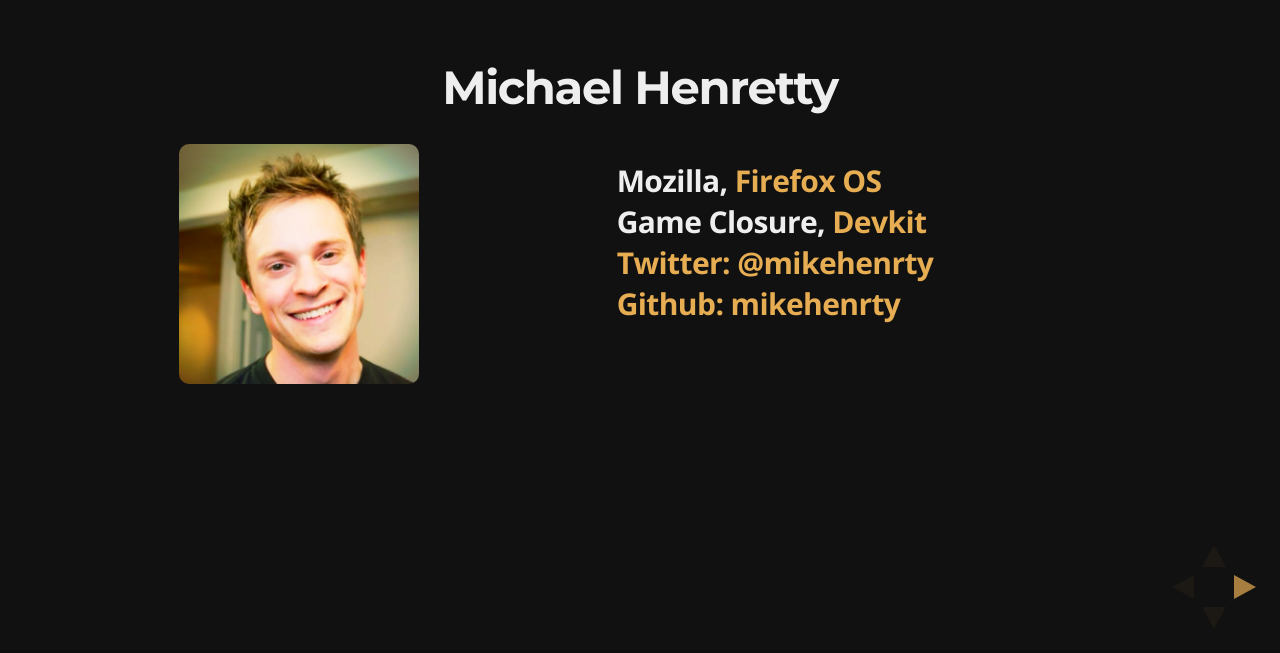
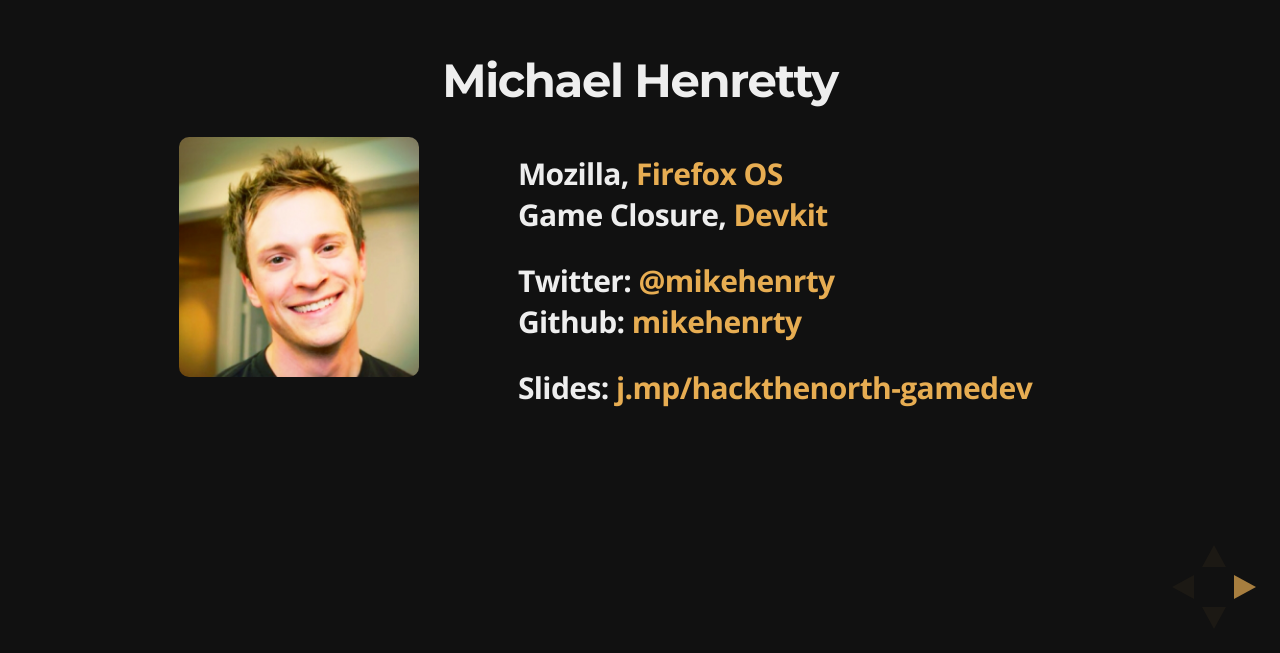
Before and after one commit to mikehenrty/hackthenorth-slides, a website: page index.html in a window 1280 px wide. Shown: the part 147-800 px from the top of the page. Drawn offline with nearby package versions, Linux system fonts and the light colour scheme.

Commit message:
fixing up about me slide

```diff
--- a/index.html
+++ b/index.html
@@ -48,8 +48,9 @@
         <ul>
           <li>Mozilla, <a href="https://www.mozilla.org/en-US/firefox/os/">Firefox OS</a></li>
           <li>Game Closure, <a href="http://docs.gameclosure.com/">Devkit</a></li>
-          <li><a href="https://twitter.com/mikehenrty">Twitter: @mikehenrty</a></li>
-          <li><a href="https://github.com/mikehenrty">Github: mikehenrty</a></li>
+          <li style="margin-top: 30px">Twitter: <a href="https://twitter.com/mikehenrty">@mikehenrty</a></li>
+          <li>Github: <a href="https://github.com/mikehenrty">mikehenrty</a></li>
+          <li style="margin-top: 30px">Slides: <a href="http://j.mp/hackthenorth-gamedev">j.mp/hackthenorth-gamedev</a></li>
         </ul>
       </section>
 
```
